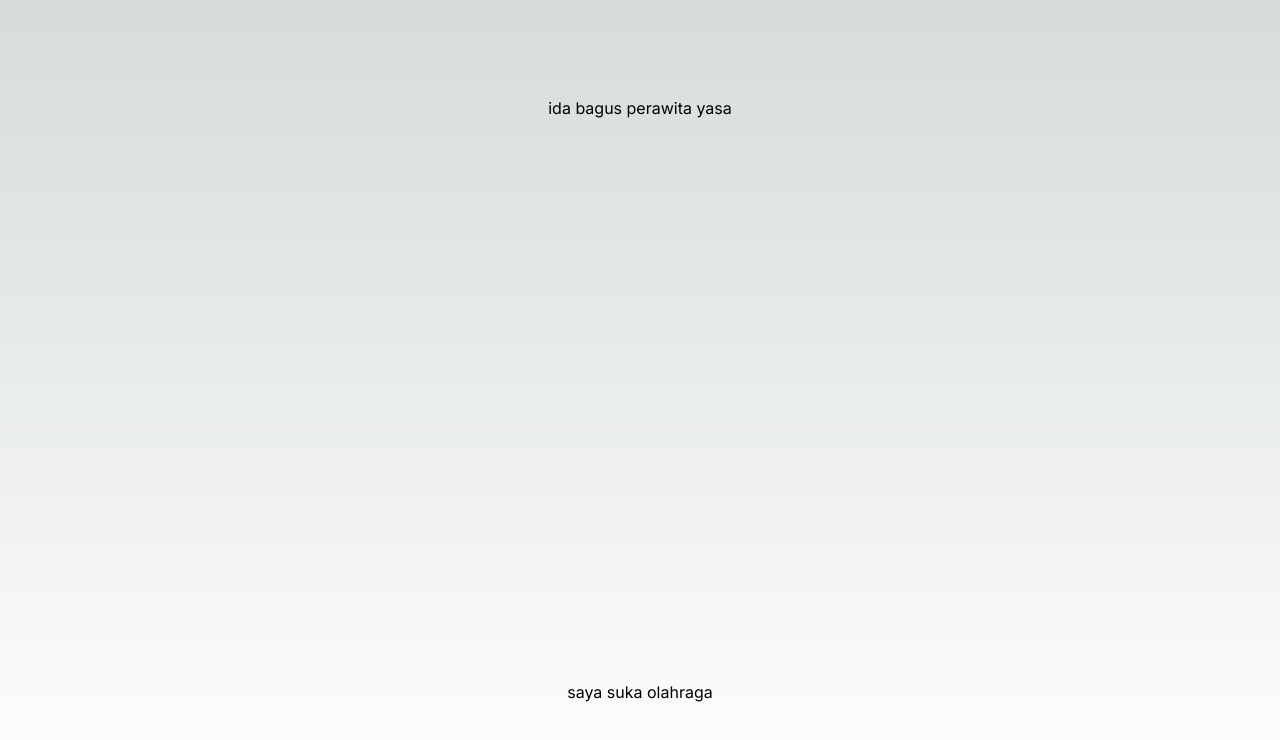
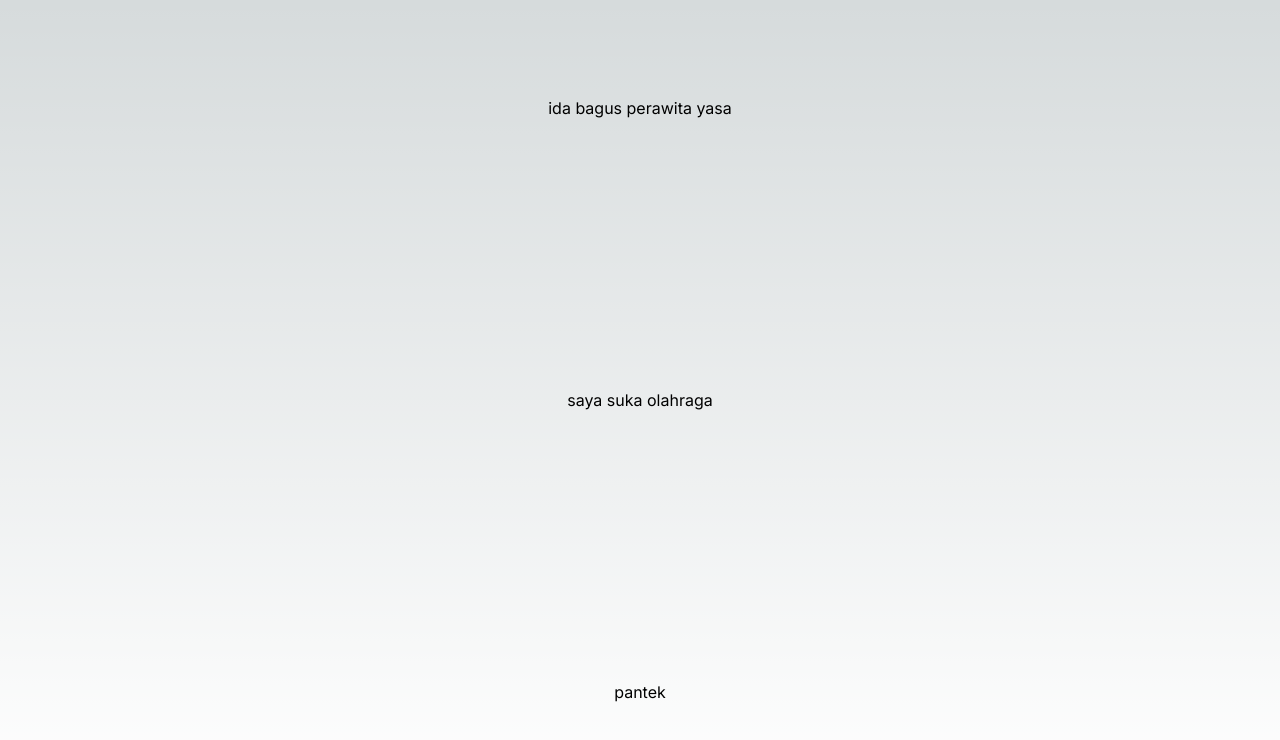
Before and after one commit to perawita/my-portfolio, a Next.js app: page / in a window 1280 px wide. Shown: the top 740 px of the page. Built offline with nearby package versions, Linux system fonts and the light colour scheme.

Commit message:
add toxic massage to the page

```diff
--- a/app/page.tsx
+++ b/app/page.tsx
@@ -5,6 +5,7 @@ export default function Home() {
     <main className="flex min-h-screen flex-col items-center justify-between p-24">
       <p>ida bagus perawita yasa</p>
       <p>saya suka olahraga</p>
+      <p>pantek</p>
     </main>
   );
 }
```
